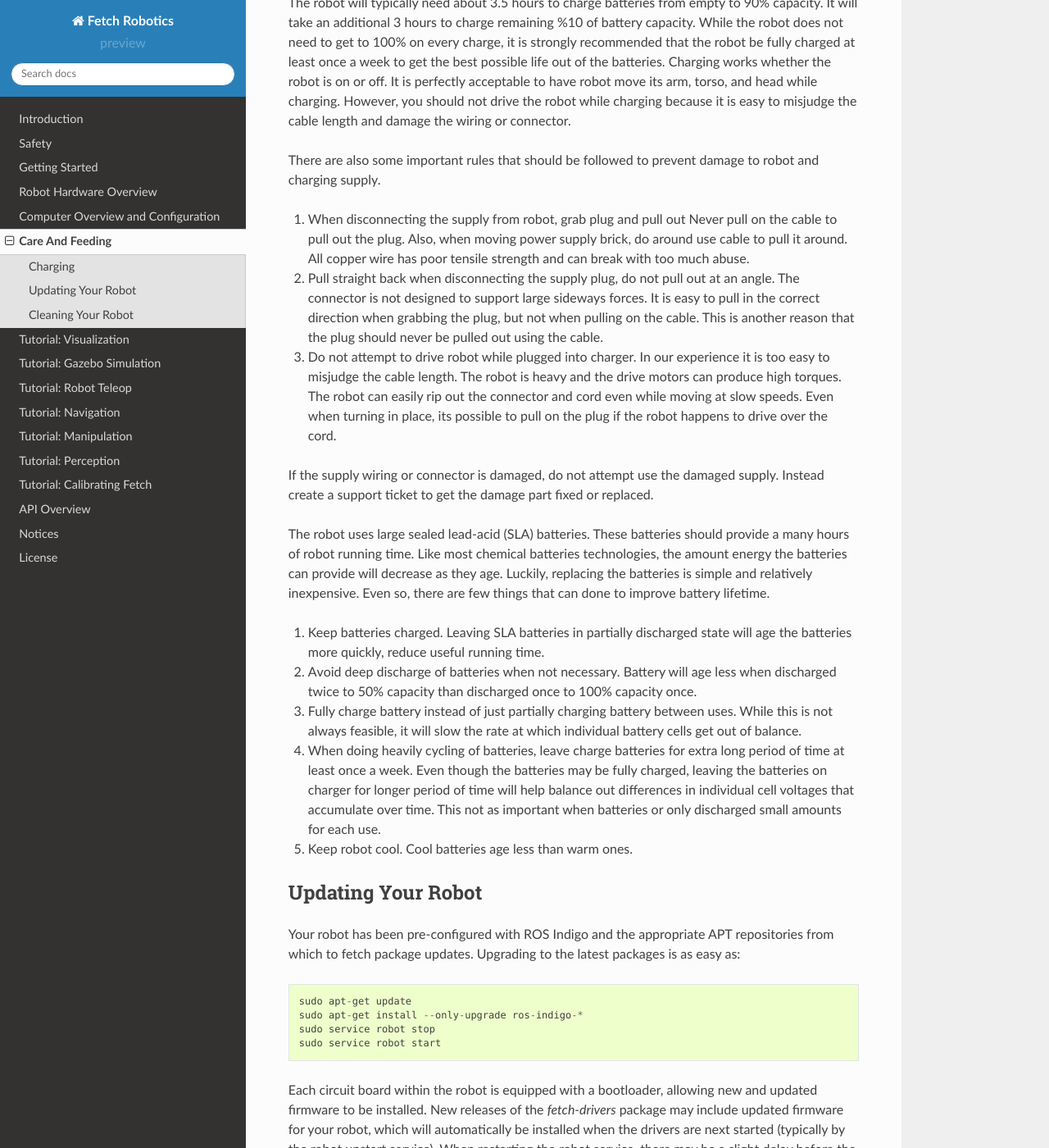
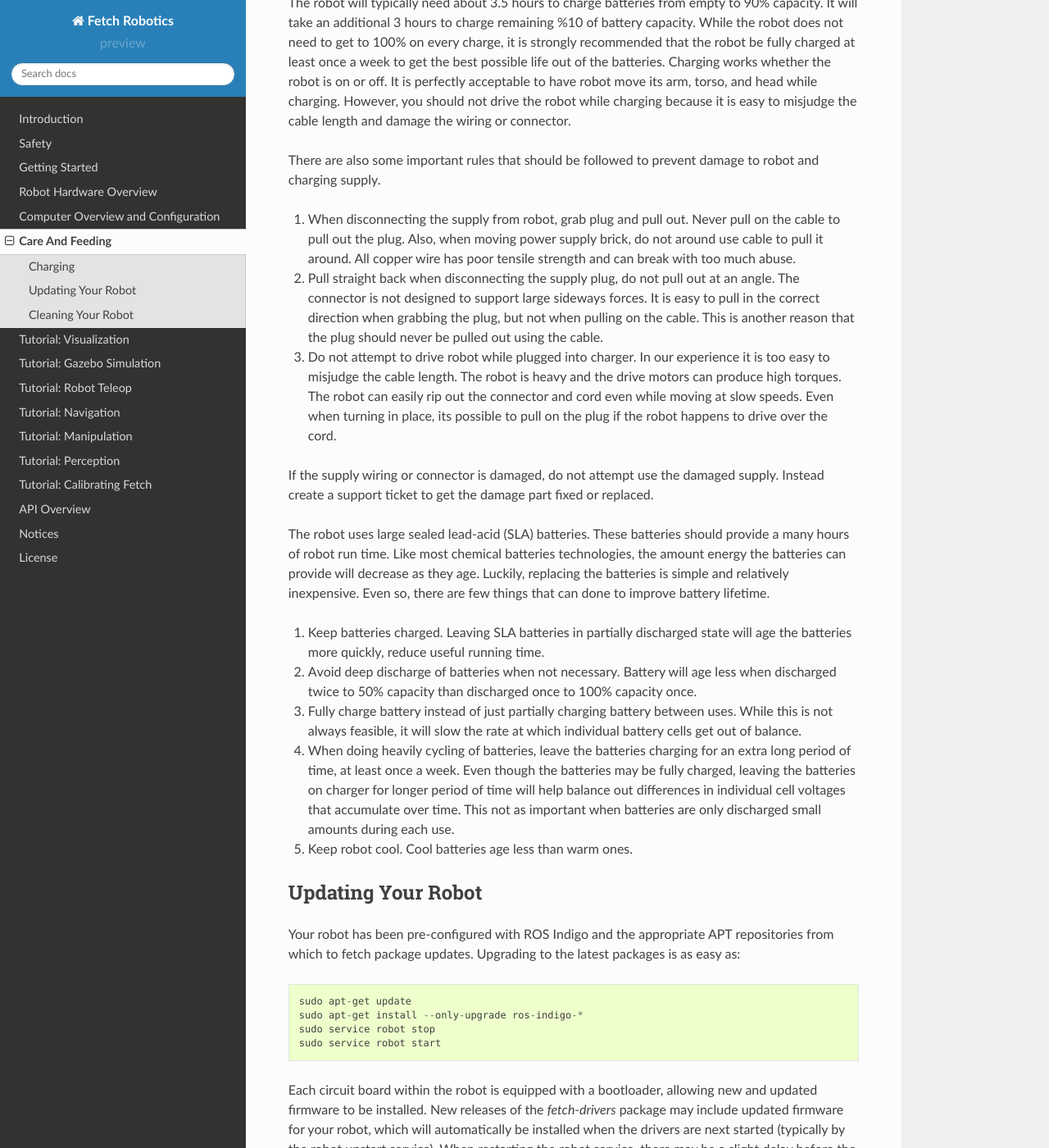
Before and after one commit to fetchrobotics/docs, a Sphinx documentation site: the page built from source/care_and_feeding.rst, in a window 1280 px wide and 1400 px high, scrolled down 1454 px. Shown: the whole window at 82% size. Built offline with Sphinx 7.4.7 and the Read the Docs theme 2.0.0, drawn with Linux system fonts in a browser that asks for light colours; some of the changed text lies outside the part shown.

```diff
--- a/source/care_and_feeding.rst
+++ b/source/care_and_feeding.rst
@@ -63,9 +63,9 @@ and damage the wiring or connector.
 There are also some important rules that should be followed to prevent damage to
 robot and charging supply.
 
-1. When disconnecting the supply from robot, grab plug and pull out
+1. When disconnecting the supply from robot, grab plug and pull out.
    Never pull on the cable to pull out the plug.
-   Also, when moving power supply brick, do around use cable to pull it around.
+   Also, when moving power supply brick, do not around use cable to pull it around.
    All copper wire has poor tensile strength and can break with too much abuse.
 
 2. Pull straight back when disconnecting the supply plug, do not pull out at an angle.
@@ -85,7 +85,7 @@ If the supply wiring or connector is damaged, do not attempt use the damaged sup
 Instead create a support ticket to get the damage part fixed or replaced.
 
 The robot uses large sealed lead-acid (SLA) batteries.  These batteries should provide a many hours
-of robot running time.   Like most chemical batteries technologies, the amount energy the
+of robot run time.   Like most chemical batteries technologies, the amount energy the
 batteries can provide will decrease as they age.
 Luckily, replacing the batteries is simple and relatively inexpensive.
 Even so, there are few things that can done to improve battery lifetime.
@@ -101,12 +101,12 @@ Even so, there are few things that can done to improve battery lifetime.
    uses.  While this is not always feasible, it will slow the rate at which
    individual battery cells get out of balance.
 
-4. When doing heavily cycling of batteries, leave charge batteries for extra long
-   period of time at least once a week.
+4. When doing heavily cycling of batteries, leave the batteries charging for an extra long
+   period of time, at least once a week.
    Even though the batteries may be fully charged, leaving
    the batteries on charger for longer period of time will help balance out
    differences in individual cell voltages that accumulate over time.
-   This not as important when batteries or only discharged small amounts for each use.
+   This not as important when batteries are only discharged small amounts during each use.
 
 5. Keep robot cool.  Cool batteries age less than warm ones.
 
```
Also changed, not shown: other parts of source/care_and_feeding.rst (+1 -1 lines), source/electrical.rst (+12 -1 lines), source/_static/power_disconnect.png (added), source/_static/power_distribution.png (added).
